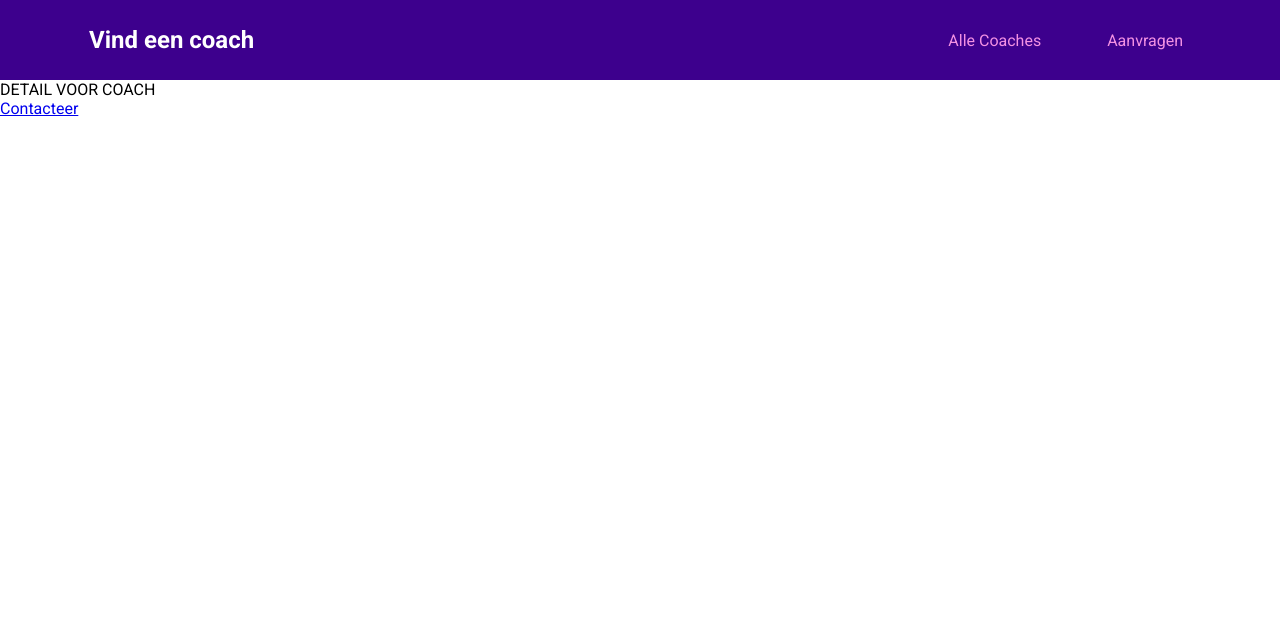
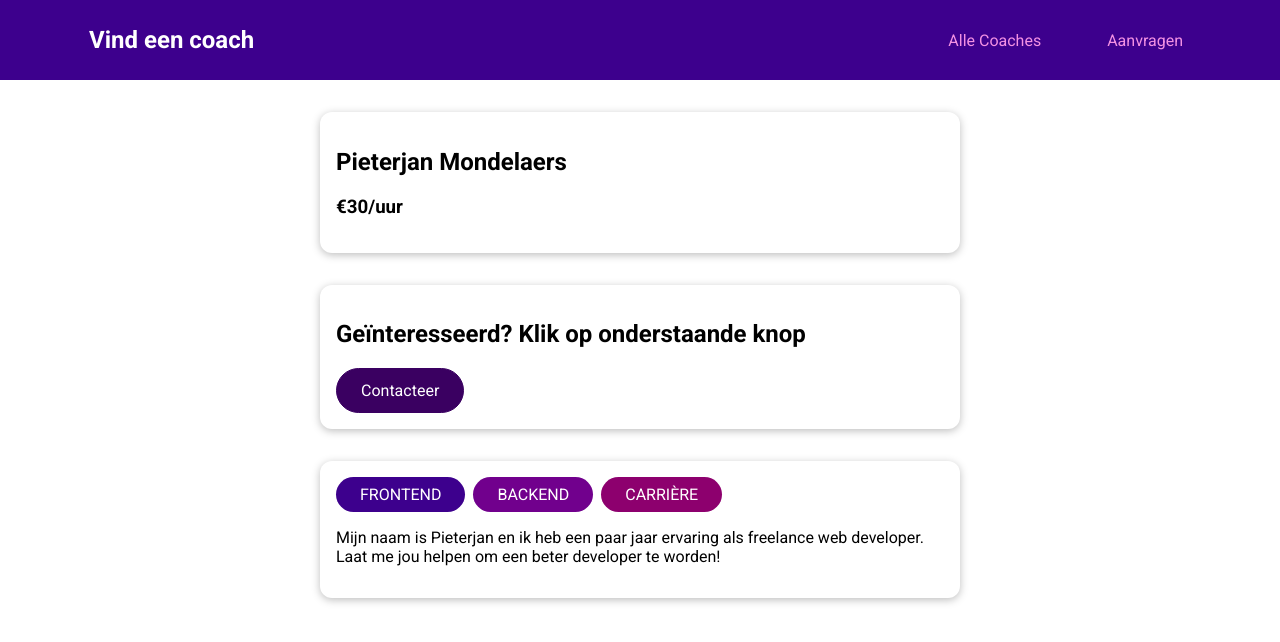
Before and after one commit to PjMondelaers/find-a-coach, a Vue app: page /coaches/c1 in a window 1280 px wide. Shown: the top 642 px of the page. Built offline with nearby package versions, Linux system fonts and the light colour scheme.

Commit message:
feat: update CoachDetail component with detailed coach information and improve BaseBadge logic

```diff
--- a/src/components/ui/BaseBadge.vue
+++ b/src/components/ui/BaseBadge.vue
@@ -10,7 +10,7 @@
 
   computed: {
     text() {
-      return this.title.toUpperCase();
+      return this.title ? this.title.toUpperCase() : "";
     },
   },
 };
--- a/src/pages/coaches/CoachDetail.vue
+++ b/src/pages/coaches/CoachDetail.vue
@@ -1,11 +1,66 @@
 <template>
-  <div>DETAIL VOOR COACH</div>
-  <router-view></router-view>
-  <router-link to="/coaches/c1/contact">Contacteer</router-link>
+  <section>
+    <base-card>
+      <h2>{{ fullName }}</h2>
+      <h3>€{{ rate }}/uur</h3>
+    </base-card>
+  </section>
+  <section>
+    <base-card>
+      <header>
+        <h2>Geïnteresseerd? Klik op onderstaande knop</h2>
+        <base-button link :to="contactLink">Contacteer</base-button>
+      </header>
+      <router-view></router-view>
+    </base-card>
+  </section>
+  <section>
+    <base-card>
+      <base-badge
+        v-for="area in areas"
+        :key="area"
+        :type="area"
+        :title="area"
+      ></base-badge>
+      <p>{{ description }}</p>
+    </base-card>
+  </section>
 </template>
 
 <script>
-export default {};
+export default {
+  props: ["id"],
+
+  data() {
+    return {
+      selectedCoach: null,
+    };
+  },
+
+  computed: {
+    fullName() {
+      return this.selectedCoach.firstName + " " + this.selectedCoach.lastName;
+    },
+    contactLink() {
+      return this.$route.path + "/" + this.id + "/contact";
+    },
+    areas() {
+      return this.selectedCoach.areas;
+    },
+    rate() {
+      return this.selectedCoach.hourlyRate;
+    },
+    description() {
+      return this.selectedCoach.description;
+    },
+  },
+
+  created() {
+    this.selectedCoach = this.$store.getters["coaches/coaches"].find(
+      (coach) => coach.id === this.id,
+    );
+  },
+};
 </script>
 
 <style></style>
--- a/src/router.js
+++ b/src/router.js
@@ -21,6 +21,7 @@
     {
       path: "/coaches/:id",
       component: CoachDetail,
+      props: true,
       children: [
         {
           path: "contact",
```
